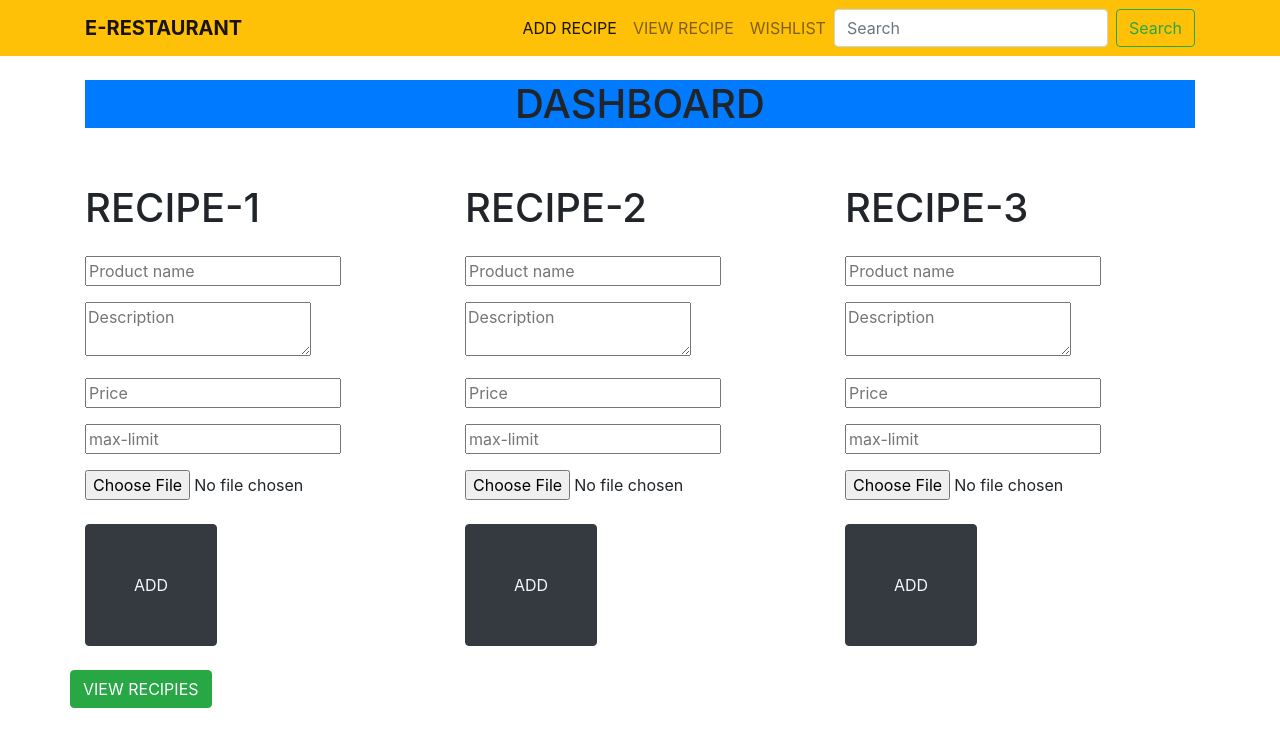
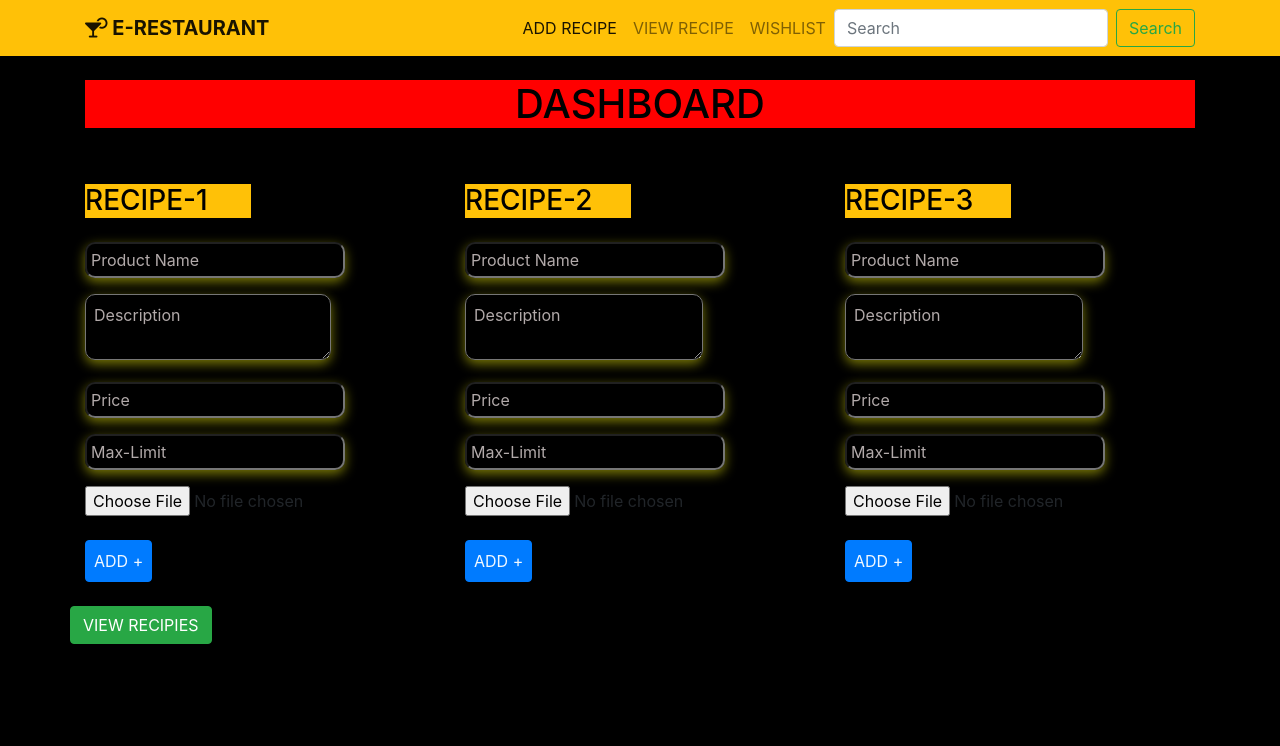
Before and after one commit to blessedrajp/E-Restaurant, a plain HTML site: page index.html in a window 1280 px wide. Drawn offline with nearby package versions, Linux system fonts and the light colour scheme.

Commit message:
modified

```diff
--- a/index.html
+++ b/index.html
@@ -7,12 +7,12 @@
 
     <!-- Bootstrap CSS -->
     <link rel="stylesheet" href="https://cdn.jsdelivr.net/npm/bootstrap@4.6.2/dist/css/bootstrap.min.css" integrity="sha384-xOolHFLEh07PJGoPkLv1IbcEPTNtaed2xpHsD9ESMhqIYd0nLMwNLD69Npy4HI+N" crossorigin="anonymous">
-
+    <script src="https://kit.fontawesome.com/b331d0e423.js" crossorigin="anonymous"></script>
     <title>ADD-RECIPIE</title>
 
     <style>
         body{
-
+        background-color: black;
         padding: 0;
       }
       .cbottom{
@@ -21,13 +21,23 @@
       .cbottomw{
         margin-left: 4rem;
       }
+      .br{
+        border-radius: 10px;
+        background: none;
+        color:white ;
+        box-shadow: rgb(255 252 12 / 47%) 0px 4px 12px;
+      }
+      ::placeholder{
+        color: rgb(178, 170, 170);
+      }
+
     </style>
   </head>
   <body>
 
     <nav class="navbar navbar-expand-lg navbar-light bg-warning">
       <div class="container">
-      <a class="navbar-brand" href="#" style="font-weight: bolder;">E-RESTAURANT</a>
+      <a class="navbar-brand" href="#" style="font-weight: bolder;"> <i class="fa-solid fa-martini-glass-citrus"></i>  E-RESTAURANT</a>
       <button class="navbar-toggler" type="button" data-toggle="collapse" data-target="#navbarSupportedContent" aria-controls="navbarSupportedContent" aria-expanded="false" aria-label="Toggle navigation">
         <span class="navbar-toggler-icon"></span>
       </button>
@@ -55,74 +65,74 @@
 
 
 
-    <div class="container ">
+    <div class="container" style="background-color:;">
         <div class="title text-center mt-4">
-            <h1 class="bg-primary">DASHBOARD</h1>
+            <h1 class="" style="background-color: red;  color: black;">DASHBOARD</h1>
         </div>
         <div class="row">
             <div class="col mt-5">
-                <h1>RECIPE-1</h1>
+                <h3 style="color: black; ; width:13vw" class="bg-warning">RECIPE-1</h3>
                 <div>
-                    <input type="text" id="ip-name" class="mt-3" placeholder="Product name">
+                    <input type="text" id="ip-name" class="mt-3 p-1 br" placeholder="Product Name">
                 </div>
                 <div>
-                    <textarea  id="ip-Description" class="mt-3" placeholder="Description"></textarea>
+                    <textarea  id="ip-Description" class="mt-3 pr-3 br p-2" placeholder="Description"></textarea>
                 </div>
                 <div>
-                    <input type="number" id="ip-Price" class="mt-3" placeholder="Price">
+                    <input type="number" id="ip-Price" class="mt-3 p-1 br" placeholder="Price">
                 </div>
                 <div>
-                    <input type="number" id="ip-Quantity-max" class="mt-3" placeholder="max-limit">
+                    <input type="number" id="ip-Quantity-max" class="mt-3 p-1 br" placeholder="Max-Limit">
                 </div>
                 <div>
                     <input type="file" id="ip-Image" class="mt-3">
                 </div>
                 <div>
-                    <button type="button" class="btn btn-dark mt-4 p-5" style="color: aliceblue;" onclick="ProductAdd()">ADD</button>
+                    <button type="button" class="btn btn-primary mt-4 p-2" style="color: aliceblue;" onclick="ProductAdd()">ADD +</button>
                 </div>
             </div>
 
             <div class="col mt-5">
-                <h1>RECIPE-2</h1>
+                <h3 style="color: black; ; width:13vw" class="bg-warning">RECIPE-2</h3>
                 <div>
-                    <input type="text" id="ip-name2" class="mt-3" placeholder="Product name">
+                    <input type="text" id="ip-name2" class="mt-3 p-1 br" placeholder="Product Name">
                 </div>
                 <div>
-                    <textarea  id="ip-Description2" class="mt-3" placeholder="Description"></textarea>
+                    <textarea  id="ip-Description2" class="mt-3 br p-2" placeholder="Description"></textarea>
                 </div>
                 <div>
-                    <input type="number" id="ip-Price2" class="mt-3" placeholder="Price">
+                    <input type="number" id="ip-Price2" class="mt-3 p-1 br" placeholder="Price">
                 </div>
                 <div>
-                    <input type="number" id="ip-Quantity-max2" class="mt-3" placeholder="max-limit">
+                    <input type="number" id="ip-Quantity-max2" class="mt-3 p-1 br" placeholder="Max-Limit">
                 </div>
                 <div>
                     <input type="file" id="ip-Image2" class="mt-3">
                 </div>
                 <div>
-                    <button type="button" class="btn btn-dark mt-4 p-5" style="color: aliceblue;" onclick="ProductAdd2()">ADD</button>
+                    <button type="button" class="btn btn-primary mt-4 p-2" style="color: aliceblue;" onclick="ProductAdd2()">ADD +</button>
                 </div>
             </div>
 
             <div class="col mt-5">
-                <h1>RECIPE-3</h1>
+                <h3 style="color: black; ; width:13vw" class="bg-warning">RECIPE-3</h3>
                 <div>
-                    <input type="text" id="ip-name3" class="mt-3" placeholder="Product name">
+                    <input type="text" id="ip-name3" class="mt-3 p-1 br" placeholder="Product Name">
                 </div>
                 <div>
-                    <textarea  id="ip-Description3" class="mt-3" placeholder="Description"></textarea>
+                    <textarea  id="ip-Description3" class="mt-3 br p-2 " placeholder="Description"></textarea>
                 </div>
                 <div>
-                    <input type="number" id="ip-Price3" class="mt-3" placeholder="Price">
+                    <input type="number" id="ip-Price3" class="mt-3 p-1 br" placeholder="Price">
                 </div>
                 <div>
-                    <input type="number" id="ip-Quantity-max3" class="mt-3" placeholder="max-limit">
+                    <input type="number" id="ip-Quantity-max3" class="mt-3 p-1 br" placeholder="Max-Limit">
                 </div>
                 <div>
                     <input type="file" id="ip-Image3" class="mt-3">
                 </div>
                 <div>
-                    <button type="button" class="btn btn-dark mt-4 p-5" style="color: aliceblue;" onclick="ProductAdd3()">ADD</button>
+                    <button type="button" class="btn btn-primary mt-4 p-2" style="color: aliceblue;" onclick="ProductAdd3()">ADD +</button>
                 </div>
             </div>
 
```
Also changed, not shown: resipies.html (+4 -4 lines), wishlist.html (+2 -2 lines).
